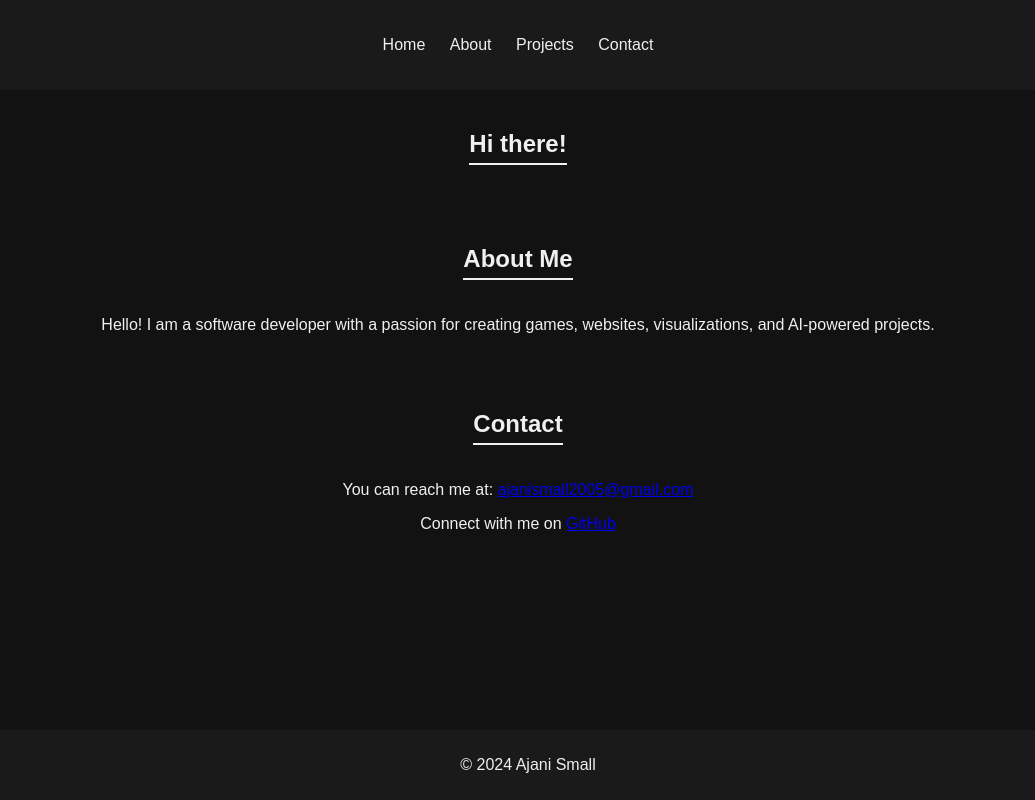
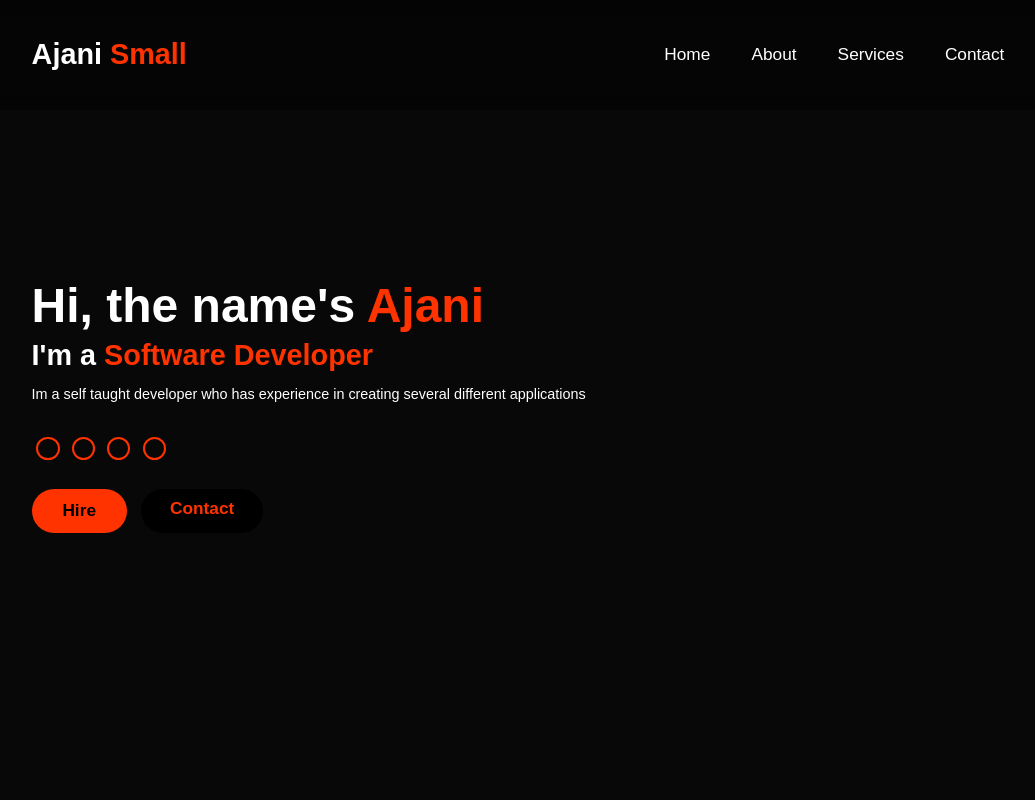
Before and after one commit to AJANI2005/Software-Dev-Website, a plain HTML site: page index.html in a window 1280 px wide. Shown: the whole page, without its empty margins (122-1157 px from the left). Drawn offline with nearby package versions, Linux system fonts and the light colour scheme.

Commit message:
Update landing page

```diff
--- a/index.html
+++ b/index.html
@@ -1,41 +1,64 @@
 <!DOCTYPE html>
 <html lang="en">
-<head>
-    <meta charset="UTF-8">
-    <meta name="viewport" content="width=device-width, initial-scale=1.0">
-    <title>Ajani Small - Software Development</title>
-    <link rel="stylesheet" href="style.css">
-</head>
-<body>
-    <header>
-        <nav>
-            <ul>
-                <li><a href="#about">Home</a></li>
-                <li><a href="#about">About</a></li>
-                <li><a href="#projects">Projects</a></li>
-                <li><a href="#contact">Contact</a></li>
-            </ul>
-        </nav>
+  <head>
+    <meta charset="UTF-8" />
+    <meta name="viewport" content="width=device-width, initial-scale=1.0" />
+    <title>Portfolio Website</title>
+    <link rel="stylesheet" href="style.css" />
+    <link
+      href="https://unpkg.com/boxicons@2.1.4/css/boxicons.min.css"
+      rel="stylesheet"
+    />
+  </head>
+  <body>
+
+    <header class="header">
+      <a href="#home" class="logo"> Ajani <span>Small</span></a>
+
+      <i class="bx bx-menu" id="menu-icon"></i>
+      <nav class="navbar">
+        <a href="#home">Home</a>
+        <a href="#about">About</a>
+        <a href="#services">Services</a>
+        <a href="#contact">Contact</a>
+      </nav>
     </header>
-    <section id="welcome">
-        <h2>Hi there!</h2>
+
+    <section class="home" id="home">
+      <div class="home-content">
+        <h1>Hi, the name's <span>Ajani</span></h1>
+        <h3>I'm a <span>Software Developer</span></h3>
+        <p>
+          Im a self taught developer who has experience in creating several different applications
+
+        </p>
+
+        <div class="social-icon">
+          <a href="#">
+            <i class="bx bx1-github"></i>
+          </a>
+          <a href="#">
+            <i class="bx bx1-linkedin-square"></i>
+          </a>
+          <a href="#">
+            <i class="bx bx1-instagram-alt"></i>
+          </a>
+          <a href="#">
+            <i class="bx bx1-twitter"></i>
+          </a>
+        </div>
+
+        <div class="btn-group">
+          <a href="#" class="btn">Hire</a>
+          <a href="#contact" class="btn">Contact</a>
+        </div>
+
+
+
 
     </section>
 
-    <section id="about">
-        <h2>About Me</h2>
-        <p>Hello! I am a software developer with a passion for creating games, websites, visualizations, and AI-powered projects.</p>
-    </section>
 
-
-    <section id="contact">
-        <h2>Contact</h2>
-        <p>You can reach me at: <a href="mailto:ajanismall2005@gmail.com">ajanismall2005@gmail.com</a></p>
-        <p>Connect with me on <a href="https://github.com/AJANI2005" target="_blank">GitHub</a></p>
-    </section>
-
-    <footer>
-        <p>&copy; 2024 Ajani Small</p>
-    </footer>
-</body>
+    <script src="script.js"></script>
+  </body>
 </html>
--- a/style.css
+++ b/style.css
@@ -1,50 +1,183 @@
-body {
-    font-family: Arial, sans-serif;
+* {
     margin: 0;
     padding: 0;
-    background-color: #121212;
-    color: #f0f0f0;
+    box-sizing: border-box;
+    text-decoration: none;
+    border: none;
+    outline: none;
+    scroll-behavior: smooth;
+    font-family: "Poppins", sans-serif;
+  }
+  html {
+    font-size: 60%;
+    overflow-x: hidden;
+  }
+  :root {
+    --bg-color: #080808;
+    --second-bg-color: #001005;
+    --text-color: white;
+    --main-color: #ff3300;
   }
 
-header {
-    background-color: #1a1a1a;
-    padding: 20px;
-    text-align: center;
+  body {
+    background: var(--bg-color);
+    color: var(--text-color);
   }
 
 
-nav ul {
-    list-style-type: none;
-    padding: 0;
+  .header{
+    position:fixed;
+    width: 100%;
+    top:0;
+    left:0;
+    padding: 4rem 12%;
+    background-color: rgb(0, 0, 0,.3);
+    backdrop-filter: blur(10px);
+    display:flex;
+    justify-content: space-between;
+    align-items:center;
+    z-index: 100;
   }
 
-nav ul li {
-    display: inline;
-    margin: 0 10px;
+  #menu-icon{
+    font-size: 3.6rem;
+    color:var(--main-color);
+    display:none
+  }
+  .logo{
+    font-size: 3rem;
+    color: var(--text-color);
+    font-weight:800;
+    cursor:pointer;
+    transition: 0.3s ease;
   }
 
-nav ul li a {
-    color: #f0f0f0;
-    text-decoration: none;
+  .logo:hover{
+    transform: scale(1.1)
+  }
+  span{
+    color: var(--main-color);
   }
 
-section {
-    padding: 20px;
-    text-align: center;
+  .navbar a{
+    font-size:1.8rem;
+    color:var(--text-color);
+    margin-left: 4rem;
+    font-weight: 500;
+    border-bottom: 3px solid transparent;
+    transition: 0.3s ease;
   }
 
-section h2 {
-    border-bottom: 2px solid #f0f0f0;
-    display: inline-block;
-    padding-bottom: 5px;
-    margin-bottom: 20px;
+  .navbar a:hover{
+    border-bottom: 3px solid var(--main-color);
+    color: var(--main-color);
   }
 
-footer {
-    background-color: #1a1a1a;
-    padding: 10px;
-    text-align: center;
-    position: fixed;
-    width: 100%;
-    bottom: 0;
+  section{
+    min-height: 100vh;
+    padding: 10rem 12%
   }
+
+  .home{
+    display: flex;
+    align-items: center;
+    justify-content: left;
+    gap:15rem;
+
+  }
+  .home-content{
+    display: flex;
+    flex-direction: column;
+    align-items: right;
+    text-align: left;
+    width:fit-content
+  }
+  .home-content h1{
+    font-size: 5rem;
+    font-weight: 700;
+    margin-top: 1.5rem;
+    line-height: 1;
+  }
+
+  .home-content h3{
+    font-size: 3rem;
+    margin: 1rem 0;
+  }
+
+  .home-content p{
+    width:fit-content;
+    word-wrap: break-word;
+    font-size: 1.5rem;
+    font-weight: 500;
+    line-height: 1.8;
+  }
+  .home-img img{
+    width: 32vw;
+    border-radius: 50%;
+    box-shadow: 0 0 25px var(--main-color);
+    transition: 0.4s ease-in-out
+  }
+
+  .home-img img:hover{
+    box-shadow: 0 0 25px var(--main-color),
+                0 0 50px var(--main-color),
+                0 0 100px var(--main-color)
+
+  }
+
+  .social-icon a{
+    display: inline-flex;
+    justify-content: center;
+    align-items: center;
+    font-size: 3rem;
+    padding: 1rem;
+    background: transparent;
+    border: 2px solid var(--main-color);
+    border-radius: 50%;
+    color: var(--main-color);
+    margin: 3rem 0.5rem;
+    transition: 0.3s ease;
+  }
+
+  .social-icon a:hover{
+    color:var(--text-color);
+    background-color: var(--main-color);
+    transform: scale(1.2)translateY(-5px);
+    box-shadow: 0 0 25px var(--main-color)
+  }
+
+  .btn-group{
+    display: flex;
+    gap: 1.5rem;
+  }
+
+  .btn{
+    display: inline-block;
+    padding: 1rem 3rem;
+    background-color: var(--main-color);
+    box-shadow: 0 0 25px transparent;
+    border-radius: 3rem;
+    font-size: 1.8rem;
+    color: black;
+    border: 2px solid transparent;
+    font-weight: 600;
+    transition: 0.3s ease-in-out
+  }
+
+  .btn:hover{
+    transform: scale(1.05);
+    box-shadow: 0 0 25px var(--main-color),
+                0 0 50px var(--main-color)
+  }
+
+  .btn-group a:nth-of-type(2){
+    background-color: black;
+    color: var(--main-color);
+    border: 2px solid var(--maincolor);
+    box-shadow: 0 0 25px transparent
+  }
+  .btn-group a:nth-of-type(2):hover{
+    box-shadow: 0 0 25px var(--main-color);
+    background-color: var(--main-color);
+    color:black;
+  }
```
Lines whose indentation alone changed are shown as unchanged.
